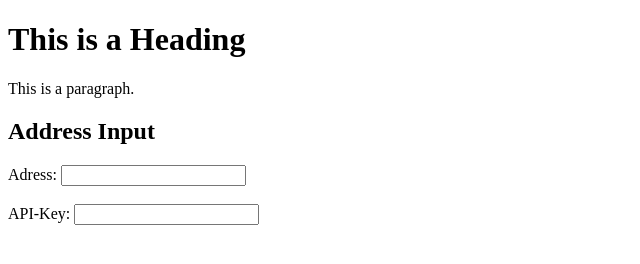
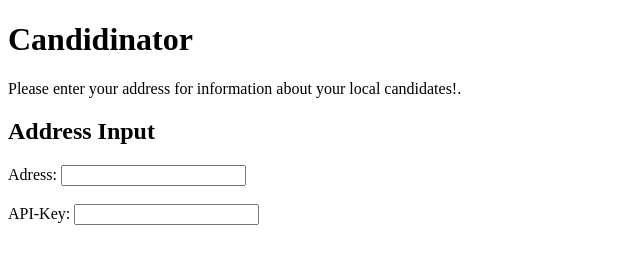
Before and after one commit to ZaraTek/Candidinator, a plain HTML site: page index.html in a window 1280 px wide. Shown: the whole page, without its empty margins (0-640 px from the left). Drawn offline with Linux system fonts and the light colour scheme.

Commit message:
Entered the website name and basic information about its function.

```diff
--- a/index.html
+++ b/index.html
@@ -5,8 +5,8 @@
 </head>
 <body>
 
-<h1>This is a Heading</h1>
-<p>This is a paragraph.</p>
+<h1>Candidinator</h1>
+<p>Please enter your address for information about your local candidates!.</p>
 
 <h2>Address Input</h2>
 <form id="addressForm">
```
